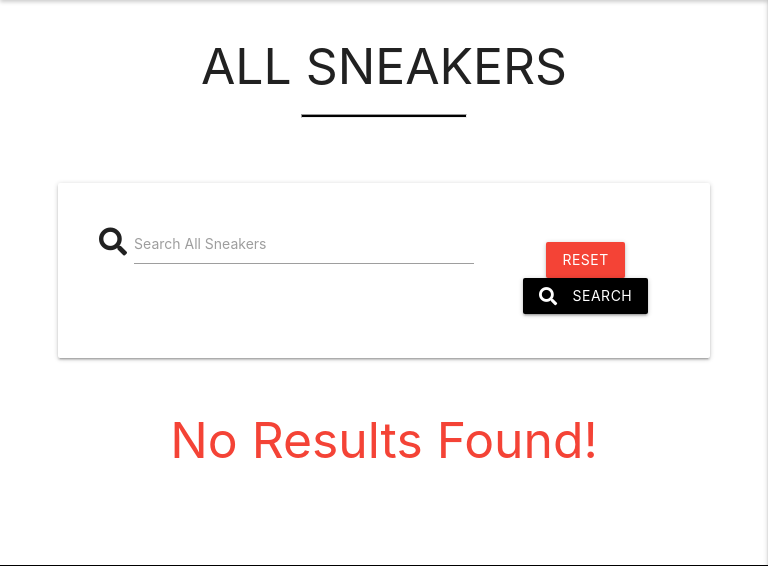
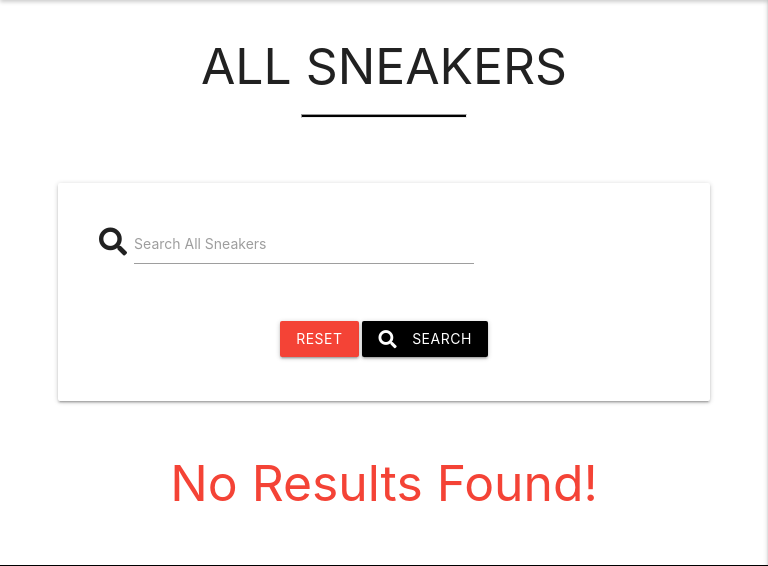
Before and after one commit to Code-Institute-Submissions/sneakerfans-ms3, a Flask app: page /search in a window 768 px wide. Shown: the part 80-646 px from the top of the page. Run offline with Flask 2, Linux system fonts and the light colour scheme; data that the repository does not hold is empty; some libraries are stand-ins or nearby versions.

Commit message:
media queries updated for ipad

```diff
--- a/static/css/style.css
+++ b/static/css/style.css
@@ -112,6 +112,18 @@ hr {
   .cta {
     margin-top: 380px;
     margin-bottom: 20px
+  }
+}
+
+@media only screen and (min-width:601px) and (max-width:1024px) {
+  .col.m4 {
+    width: 100% !important;
+  }
+}
+
+@media only screen and (min-width:601px) and (max-width:768px) {
+  .row .col.m3 {
+    width: 50%;
   }
 }
 
```
